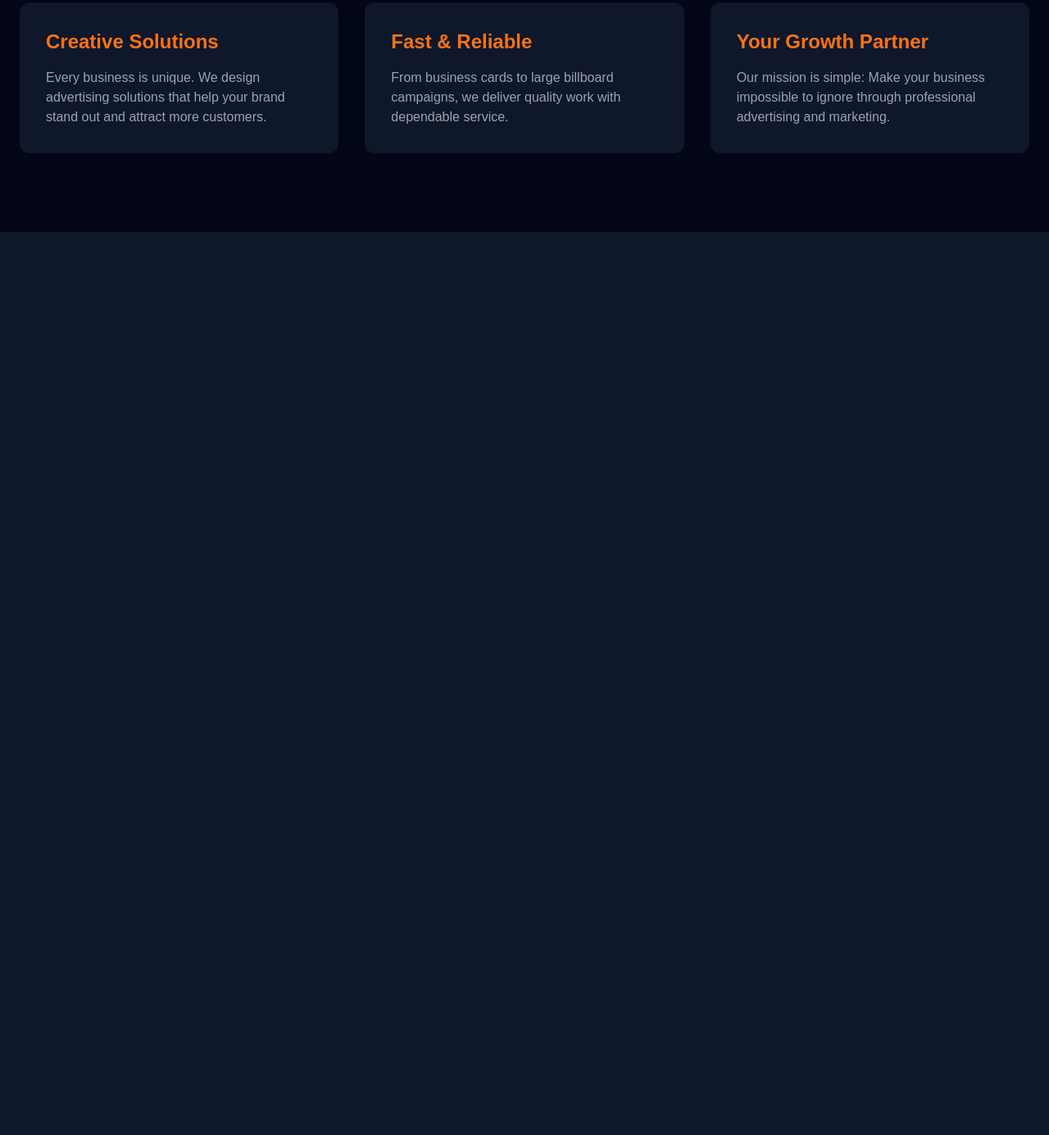
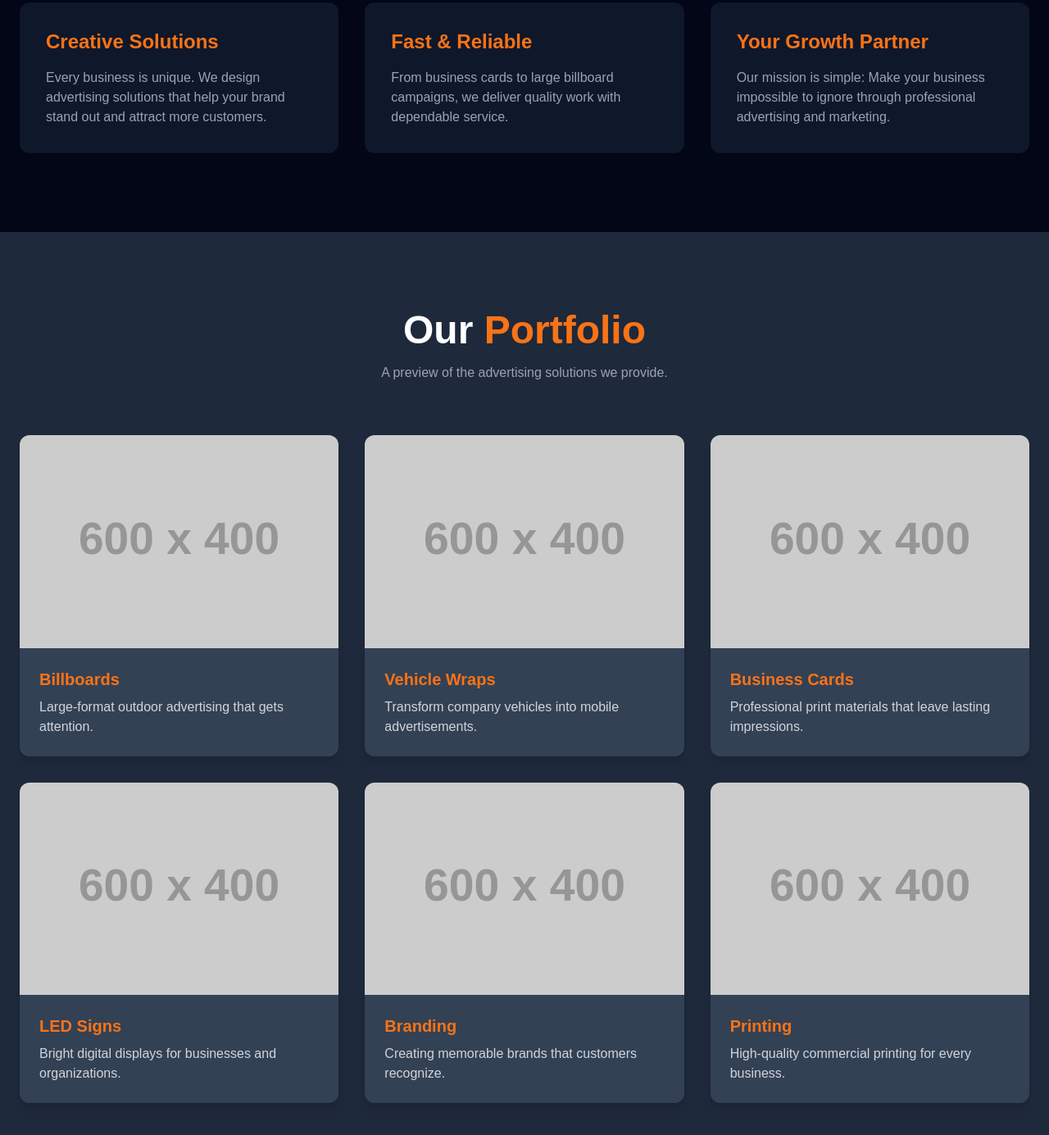
Before and after one commit to barbararod650-eng/SumterAds-Website, a plain HTML site: page index.html in a window 1280 px wide. Shown: the part 2077-3462 px from the top of the page at 82% size. Before the commit the page ends 2360 px from the top, so only its background shows below. Drawn offline with nearby package versions, Linux system fonts and the light colour scheme; placeholder pictures from the web are drawn by us.

Commit message:
Add portfolio section

```diff
--- a/index.html
+++ b/index.html
@@ -27,13 +27,13 @@
 
                 <a href="#" class="hover:text-orange-500 transition">Home</a>
 
-                <a href="#" class="hover:text-orange-500 transition">About</a>
+                <a href="#about" class="hover:text-orange-500 transition">About</a>
 
                 <a href="#services" class="hover:text-orange-500 transition">Services</a>
 
-                <a href="#" class="hover:text-orange-500 transition">Portfolio</a>
+                <a href="#portfolio" class="hover:text-orange-500 transition">Portfolio</a>
 
-                <a href="#" class="hover:text-orange-500 transition">Contact</a>
+                <a href="#contact" class="hover:text-orange-500 transition">Contact</a>
 
             </div>
 
@@ -235,6 +235,90 @@
     </div>
 
 </section>
+<!-- Portfolio Section -->
+<section id="portfolio" class="py-24 bg-slate-800">
+
+    <div class="max-w-7xl mx-auto px-6">
+
+        <div class="text-center mb-16">
+
+            <h2 class="text-5xl font-bold">
+                Our <span class="text-orange-500">Portfolio</span>
+            </h2>
+
+            <p class="text-gray-400 mt-4">
+                A preview of the advertising solutions we provide.
+            </p>
+
+        </div>
+
+        <div class="grid md:grid-cols-3 gap-8">
+
+            <div class="bg-slate-700 rounded-xl overflow-hidden shadow-lg hover:scale-105 transition duration-300">
+                <img src="https://placehold.co/600x400?text=Billboard" alt="Billboard Project" class="w-full">
+                <div class="p-6">
+                    <h3 class="text-xl font-bold text-orange-500">Billboards</h3>
+                    <p class="text-gray-300 mt-2">
+                        Large-format outdoor advertising that gets attention.
+                    </p>
+                </div>
+            </div>
+
+            <div class="bg-slate-700 rounded-xl overflow-hidden shadow-lg hover:scale-105 transition duration-300">
+                <img src="https://placehold.co/600x400?text=Vehicle+Wrap" alt="Vehicle Wrap Project" class="w-full">
+                <div class="p-6">
+                    <h3 class="text-xl font-bold text-orange-500">Vehicle Wraps</h3>
+                    <p class="text-gray-300 mt-2">
+                        Transform company vehicles into mobile advertisements.
+                    </p>
+                </div>
+            </div>
+
+            <div class="bg-slate-700 rounded-xl overflow-hidden shadow-lg hover:scale-105 transition duration-300">
+                <img src="https://placehold.co/600x400?text=Business+Cards" alt="Business Cards Project" class="w-full">
+                <div class="p-6">
+                    <h3 class="text-xl font-bold text-orange-500">Business Cards</h3>
+                    <p class="text-gray-300 mt-2">
+                        Professional print materials that leave lasting impressions.
+                    </p>
+                </div>
+            </div>
+
+            <div class="bg-slate-700 rounded-xl overflow-hidden shadow-lg hover:scale-105 transition duration-300">
+                <img src="https://placehold.co/600x400?text=LED+Signs" alt="LED Signs Project" class="w-full">
+                <div class="p-6">
+                    <h3 class="text-xl font-bold text-orange-500">LED Signs</h3>
+                    <p class="text-gray-300 mt-2">
+                        Bright digital displays for businesses and organizations.
+                    </p>
+                </div>
+            </div>
+
+            <div class="bg-slate-700 rounded-xl overflow-hidden shadow-lg hover:scale-105 transition duration-300">
+                <img src="https://placehold.co/600x400?text=Branding" alt="Branding Project" class="w-full">
+                <div class="p-6">
+                    <h3 class="text-xl font-bold text-orange-500">Branding</h3>
+                    <p class="text-gray-300 mt-2">
+                        Creating memorable brands that customers recognize.
+                    </p>
+                </div>
+            </div>
+
+            <div class="bg-slate-700 rounded-xl overflow-hidden shadow-lg hover:scale-105 transition duration-300">
+                <img src="https://placehold.co/600x400?text=Printing" alt="Printing Project" class="w-full">
+                <div class="p-6">
+                    <h3 class="text-xl font-bold text-orange-500">Printing</h3>
+                    <p class="text-gray-300 mt-2">
+                        High-quality commercial printing for every business.
+                    </p>
+                </div>
+            </div>
+
+        </div>
+
+    </div>
+
+</section>
     <script src="js/script.js"></script>
 
 </body>
```
